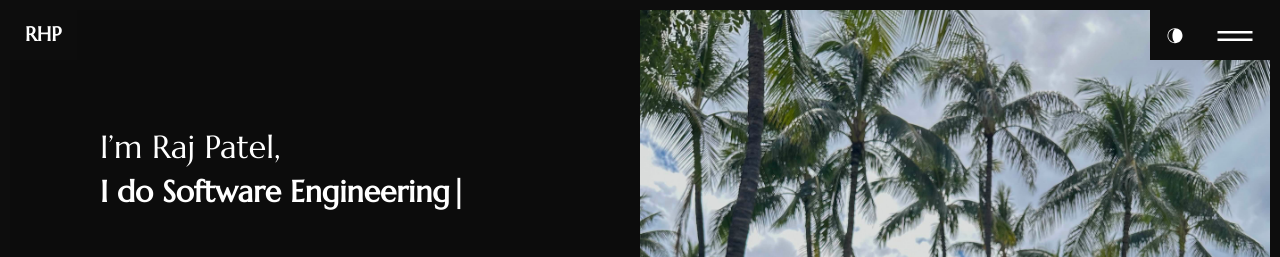
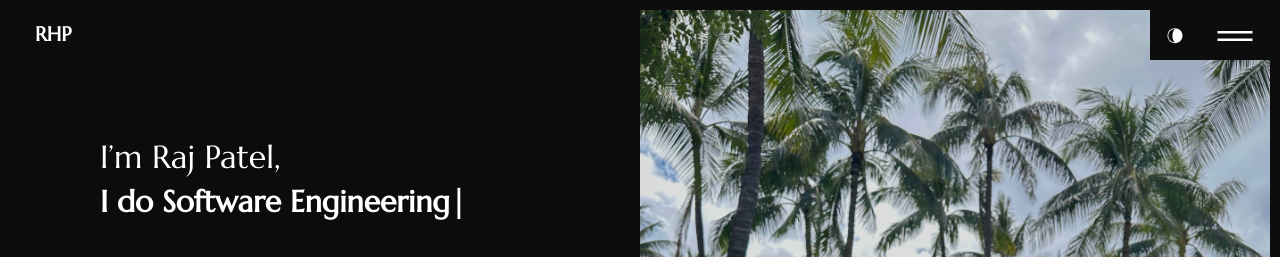
Before and after one commit to RHP1174/Personal-Website, a React app: page / in a window 1280 px wide. Shown: the top 257 px of the page. Built offline with nearby package versions, Linux system fonts and the light colour scheme; some packages are replaced by stand-ins of ours.

Commit message:
Fixed Header and Distances

```diff
--- a/src/header/style.css
+++ b/src/header/style.css
@@ -1,7 +1,8 @@
 .site__header {
-    top: 10px;
+    position: relative;
+    top: -50px;
     padding-left: 10px;
-    padding-right: 10px;
+    padding-right: 0px;
 }
 
 .menu__button {
@@ -37,6 +38,7 @@
 
 .nav_ac:hover {
     color: var(--text-color-2);
+    transform: scale(1.1);
 }
 
 .br-top,
--- a/src/pages/contact/style.css
+++ b/src/pages/contact/style.css
@@ -1,3 +1,7 @@
+.container {
+    margin-top: -100px; /* Moves everything up by 50px */
+}
+
 .contact__form .form-control {
     padding: 1.375rem .75rem;
     line-height: 1.5;
--- a/src/pages/home/style.css
+++ b/src/pages/home/style.css
@@ -31,10 +31,10 @@ section {
 }
 
 .intro_sec {
-    height: calc(100vh - 60px);
+    height: calc(100vh - 100px);
     min-height: 700px;
     height: 100vh;
-    margin-top: -60px;
+    margin-top: -100px;
 }
 
 @media (max-width:991.98px) {
--- a/src/pages/portfolio/style.css
+++ b/src/pages/portfolio/style.css
@@ -1,3 +1,7 @@
+.About-header {
+    margin-top: -100px; /* Moves everything up by 50px */
+}
+
 .po_items_ho {
     column-width: 15em;
     -moz-column-width: 15em;
```
